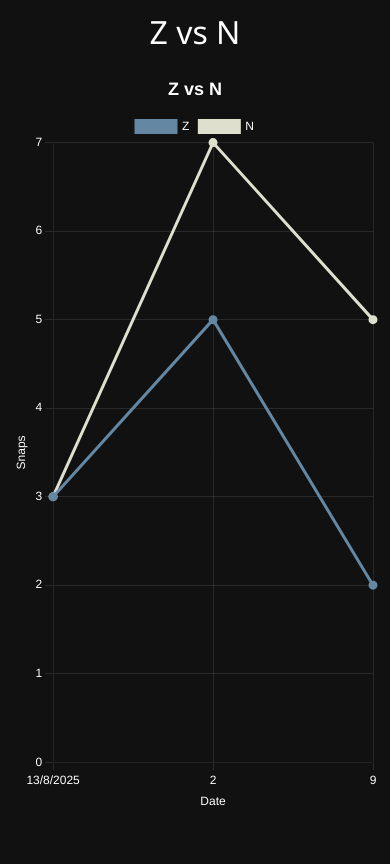
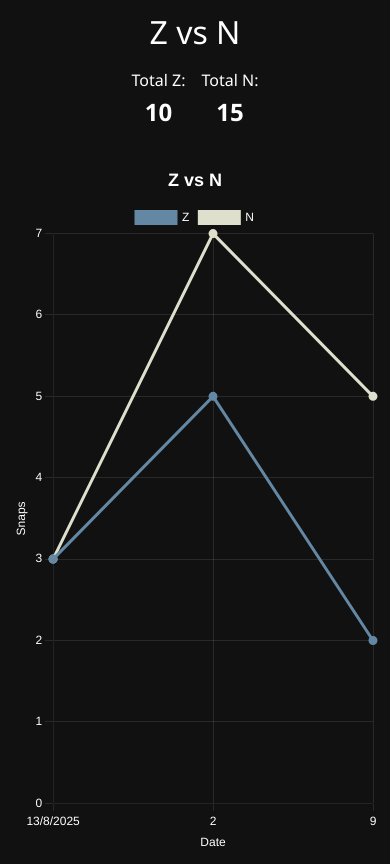
Before and after one commit to Zarif-Rashid/SnapTrack, a plain HTML site: page index.html in a window 390 px wide. Drawn offline with nearby package versions, Linux system fonts and the light colour scheme.

Commit message:
added total counter

```diff
--- a/index.html
+++ b/index.html
@@ -9,7 +9,19 @@
 </head>
 <body>
     <div class="container">
-        <h1>Z vs N</h1>
+        <div class="header">
+            <h1>Z vs N</h1>
+            <div class="totals">
+                <div class="total-item">
+                    <span class="total-label">Total Z:</span>
+                    <span id="totalZ" class="total-value">0</span>
+                </div>
+                <div class="total-item">
+                    <span class="total-label">Total N:</span>
+                    <span id="totalN" class="total-value">0</span>
+                </div>
+            </div>
+        </div>
         <div class="chart-container">
             <canvas id="myChart"></canvas>
         </div>
--- a/script.js
+++ b/script.js
@@ -24,6 +24,14 @@ function createChart(data) {
     const dates = data.map(row => row.date);
     const zValues = data.map(row => parseFloat(row.Z));
     const nValues = data.map(row => parseFloat(row.N));
+
+    // Calculate totals
+    const totalZ = zValues.reduce((sum, value) => sum + value, 0);
+    const totalN = nValues.reduce((sum, value) => sum + value, 0);
+
+    // Update total displays
+    document.getElementById('totalZ').textContent = totalZ;
+    document.getElementById('totalN').textContent = totalN;
 
     const chart = new Chart(ctx, {
         type: 'line',
--- a/styles.css
+++ b/styles.css
@@ -19,11 +19,42 @@ body {
     text-align: center;
 }
 
+.header {
+    display: flex;
+    justify-content: space-between;
+    align-items: center;
+    margin-bottom: 2rem;
+}
+
 h1 {
     color: white;
-    margin-bottom: 2rem;
     font-size: 2.5rem;
     font-weight: 300;
+    margin: 0;
+}
+
+.totals {
+    display: flex;
+    gap: 2rem;
+}
+
+.total-item {
+    text-align: right;
+}
+
+.total-label {
+    color: white;
+    font-size: 1rem;
+    font-weight: 300;
+    display: block;
+    margin-bottom: 0.25rem;
+}
+
+.total-value {
+    color: white;
+    font-size: 1.5rem;
+    font-weight: bold;
+    display: block;
 }
 
 .chart-container {
@@ -37,12 +68,26 @@ h1 {
         padding: 10px;
     }
 
+    .header {
+        flex-direction: column;
+        gap: 1rem;
+        align-items: center;
+    }
+
     h1 {
         font-size: 2rem;
-        margin-bottom: 1rem;
+        margin-bottom: 0;
+    }
+
+    .totals {
+        gap: 1rem;
+    }
+
+    .total-item {
+        text-align: center;
     }
 
     .chart-container {
-        height: calc(100vh - 100px);
+        height: calc(100vh - 150px);
     }
 }
```
